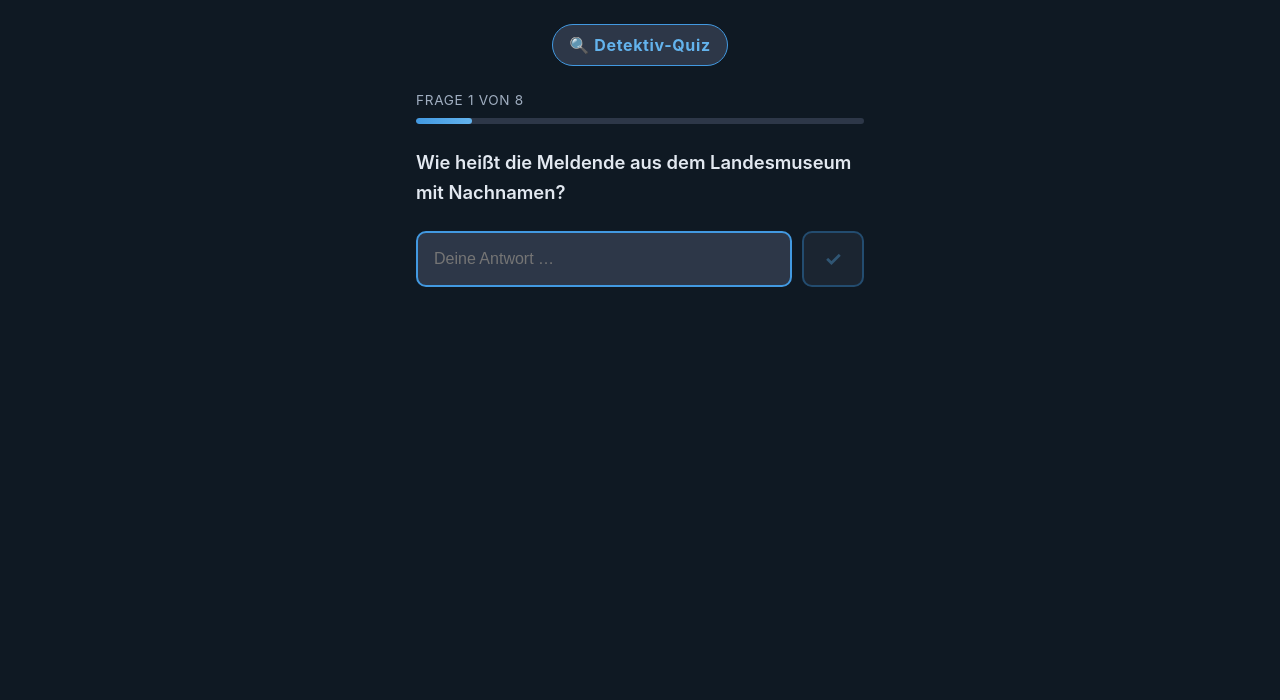
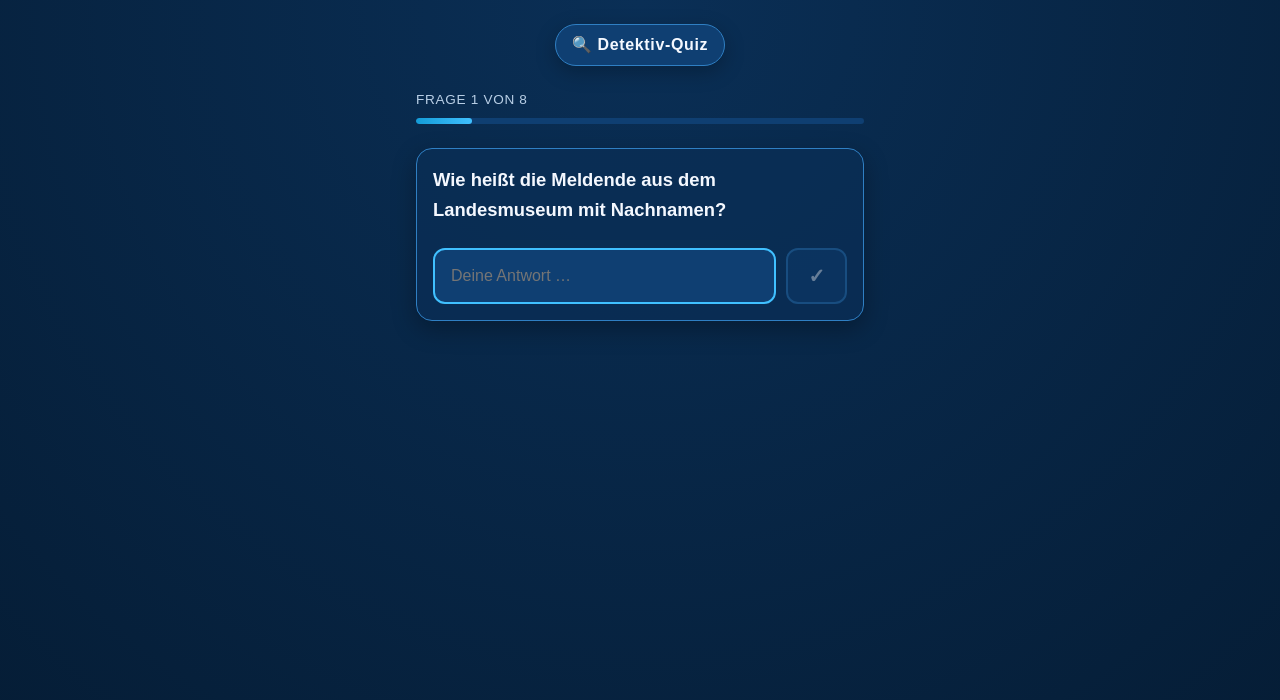
Before and after one commit to bbodensieck/zukunftstag-escape-game, a React (Vite) app: page / in a window 1280 px wide. Both pictures are taken after a click on the button "Löst das Rätsel". Shown: the top 700 px of the page. Built offline with nearby package versions, Linux system fonts and the light colour scheme.

Commit message:
Adapt UI to police-themed corporate design tokens
Agent-Logs-Url: https://github.com/bbodensieck/zukunftstag-escape-game/sessions/58add644-9738-4ecc-bfc0-445549865117

Co-authored-by: bbodensieck <36075498+bbodensieck@users.noreply.github.com>

```diff
--- a/src/components/AnswerButton.module.css
+++ b/src/components/AnswerButton.module.css
@@ -4,10 +4,10 @@
   gap: 0.875rem;
   width: 100%;
   padding: 1rem 1.25rem;
-  background-color: #1a202c;
-  border: 2px solid #2d3748;
-  border-radius: 10px;
-  color: #e2e8f0;
+  background-color: var(--color-bg);
+  border: 2px solid var(--color-border);
+  border-radius: var(--radius-md);
+  color: var(--color-text);
   font-size: 1rem;
   text-align: left;
   cursor: pointer;
@@ -20,21 +20,21 @@
 }
 
 .button.default:hover {
-  border-color: #4299e1;
-  background-color: #2d3748;
+  border-color: var(--color-accent);
+  background-color: var(--color-surface);
 }
 
 .button.correct {
-  border-color: #48bb78;
-  background-color: rgba(72, 187, 120, 0.15);
-  color: #68d391;
+  border-color: var(--color-success);
+  background-color: rgba(80, 192, 140, 0.15);
+  color: var(--color-success);
   cursor: default;
 }
 
 .button.incorrect {
-  border-color: #fc8181;
-  background-color: rgba(252, 129, 129, 0.15);
-  color: #fc8181;
+  border-color: var(--color-error);
+  background-color: rgba(240, 109, 109, 0.15);
+  color: var(--color-error);
   cursor: default;
 }
 
@@ -51,21 +51,21 @@
   width: 28px;
   height: 28px;
   min-width: 28px;
-  background-color: #2d3748;
+  background-color: var(--color-surface);
   border-radius: 6px;
   font-size: 0.8rem;
   font-weight: 700;
-  color: #a0aec0;
+  color: var(--color-muted);
 }
 
 .button.correct .label {
-  background-color: rgba(72, 187, 120, 0.3);
-  color: #68d391;
+  background-color: rgba(80, 192, 140, 0.3);
+  color: var(--color-success);
 }
 
 .button.incorrect .label {
-  background-color: rgba(252, 129, 129, 0.3);
-  color: #fc8181;
+  background-color: rgba(240, 109, 109, 0.3);
+  color: var(--color-error);
 }
 
 .text {
--- a/src/components/ProgressBar.module.css
+++ b/src/components/ProgressBar.module.css
@@ -5,7 +5,7 @@
 
 .label {
   font-size: 0.85rem;
-  color: #a0aec0;
+  color: var(--color-muted);
   margin-bottom: 0.5rem;
   letter-spacing: 0.05em;
   text-transform: uppercase;
@@ -14,14 +14,14 @@
 .track {
   width: 100%;
   height: 6px;
-  background-color: #2d3748;
+  background-color: var(--color-surface);
   border-radius: 3px;
   overflow: hidden;
 }
 
 .fill {
   height: 100%;
-  background: linear-gradient(90deg, #4299e1, #63b3ed);
+  background: linear-gradient(90deg, var(--color-accent-strong), var(--color-accent));
   border-radius: 3px;
   transition: width 0.5s ease;
 }
--- a/src/components/PuzzleBoard.module.css
+++ b/src/components/PuzzleBoard.module.css
@@ -9,7 +9,7 @@
 .title {
   font-size: 1.4rem;
   font-weight: 700;
-  color: #e2e8f0;
+  color: var(--color-text);
   margin: 0;
 }
 
@@ -46,13 +46,13 @@
 .successText {
   font-size: 1.75rem;
   font-weight: 800;
-  color: #68d391;
+  color: var(--color-highlight);
   letter-spacing: 0.05em;
 }
 
 .successSubtext {
   font-size: 1rem;
-  color: #a0aec0;
+  color: var(--color-muted);
 }
 
 @keyframes fadeIn {
--- a/src/components/QuestionCard.module.css
+++ b/src/components/QuestionCard.module.css
@@ -1,5 +1,10 @@
 .card {
   transition: opacity 0.35s ease, transform 0.35s ease;
+  background-color: rgba(10, 47, 86, 0.72);
+  border: 1px solid var(--color-border);
+  border-radius: var(--radius-lg);
+  padding: 1rem;
+  box-shadow: 0 8px 24px rgba(0, 0, 0, 0.3);
 }
 
 .visible {
@@ -16,7 +21,7 @@
 .question {
   font-size: 1.15rem;
   font-weight: 600;
-  color: #e2e8f0;
+  color: var(--color-text);
   line-height: 1.6;
   margin-bottom: 1.5rem;
 }
--- a/src/components/QuizContainer.module.css
+++ b/src/components/QuizContainer.module.css
@@ -18,14 +18,15 @@
   display: inline-flex;
   align-items: center;
   gap: 0.5rem;
-  background-color: #2d3748;
-  color: #63b3ed;
+  background-color: var(--color-surface);
+  color: var(--color-text);
   font-weight: 700;
   font-size: 1rem;
   padding: 0.5rem 1rem;
   border-radius: 999px;
   letter-spacing: 0.04em;
-  border: 1px solid #4299e1;
+  border: 1px solid var(--color-border);
+  box-shadow: 0 6px 20px rgba(0, 0, 0, 0.25);
 }
 
 .main {
@@ -39,10 +40,10 @@
   margin-top: 1.5rem;
   align-self: center;
   padding: 0.875rem 2rem;
-  background-color: #2d3748;
-  border: 2px solid #4299e1;
-  border-radius: 10px;
-  color: #63b3ed;
+  background-color: var(--color-surface);
+  border: 2px solid var(--color-border);
+  border-radius: var(--radius-md);
+  color: var(--color-text);
   font-size: 1rem;
   font-weight: 600;
   cursor: pointer;
@@ -51,5 +52,5 @@
 
 .restartButton:active {
   transform: scale(0.97);
-  background-color: #4a5568;
+  background-color: var(--color-surface-strong);
 }
--- a/src/components/SplashScreen.module.css
+++ b/src/components/SplashScreen.module.css
@@ -10,16 +10,17 @@
 .image {
   width: 100%;
   max-width: 360px;
-  border-radius: 16px;
+  border-radius: var(--radius-lg);
+  border: 2px solid var(--color-border);
   box-shadow: 0 4px 24px rgba(0, 0, 0, 0.5);
 }
 
 .startButton {
   padding: 0.875rem 2.5rem;
-  background-color: #2d3748;
-  border: 2px solid #4299e1;
-  border-radius: 10px;
-  color: #63b3ed;
+  background-color: var(--color-surface);
+  border: 2px solid var(--color-border);
+  border-radius: var(--radius-md);
+  color: var(--color-text);
   font-size: 1.125rem;
   font-weight: 700;
   cursor: pointer;
@@ -28,10 +29,10 @@
 }
 
 .startButton:hover {
-  background-color: #3a4a63;
+  background-color: var(--color-surface-strong);
 }
 
 .startButton:active {
   transform: scale(0.97);
-  background-color: #4a5568;
+  background-color: var(--color-surface-strong);
 }
--- a/src/components/TextAnswerInput.module.css
+++ b/src/components/TextAnswerInput.module.css
@@ -12,10 +12,10 @@
 .input {
   flex: 1;
   padding: 0.875rem 1rem;
-  background-color: #1a202c;
-  border: 2px solid #2d3748;
-  border-radius: 10px;
-  color: #e2e8f0;
+  background-color: var(--color-bg);
+  border: 2px solid var(--color-border);
+  border-radius: var(--radius-md);
+  color: var(--color-text);
   font-size: 1rem;
   min-height: 56px;
   outline: none;
@@ -23,30 +23,30 @@
 }
 
 .input:focus {
-  border-color: #4299e1;
-  background-color: #2d3748;
+  border-color: var(--color-accent);
+  background-color: var(--color-surface);
 }
 
 .input.correct {
-  border-color: #48bb78;
-  background-color: rgba(72, 187, 120, 0.15);
-  color: #68d391;
+  border-color: var(--color-success);
+  background-color: rgba(80, 192, 140, 0.15);
+  color: var(--color-success);
 }
 
 .input.incorrect {
-  border-color: #fc8181;
-  background-color: rgba(252, 129, 129, 0.15);
-  color: #fc8181;
+  border-color: var(--color-error);
+  background-color: rgba(240, 109, 109, 0.15);
+  color: var(--color-error);
 }
 
 .submitButton {
   padding: 0 1.25rem;
   min-height: 56px;
   min-width: 56px;
-  background-color: #2d3748;
-  border: 2px solid #4299e1;
-  border-radius: 10px;
-  color: #63b3ed;
+  background-color: var(--color-surface);
+  border: 2px solid var(--color-border);
+  border-radius: var(--radius-md);
+  color: var(--color-text);
   font-size: 1.25rem;
   font-weight: 700;
   cursor: pointer;
@@ -54,8 +54,8 @@
 }
 
 .submitButton:hover:not(:disabled) {
-  background-color: #4299e1;
-  color: #fff;
+  background-color: var(--color-accent-strong);
+  color: var(--color-text);
 }
 
 .submitButton:active:not(:disabled) {
@@ -68,14 +68,14 @@
 }
 
 .feedbackCorrect {
-  color: #68d391;
+  color: var(--color-success);
   font-weight: 600;
   font-size: 1rem;
   margin: 0;
 }
 
 .feedbackIncorrect {
-  color: #fc8181;
+  color: var(--color-error);
   font-weight: 600;
   font-size: 1rem;
   margin: 0;
--- a/src/components/VictoryScreen.module.css
+++ b/src/components/VictoryScreen.module.css
@@ -10,7 +10,8 @@
 .image {
   width: 100%;
   max-width: 360px;
-  border-radius: 16px;
+  border-radius: var(--radius-lg);
+  border: 2px solid var(--color-border);
   box-shadow: 0 4px 24px rgba(0, 0, 0, 0.5);
   animation: fadeIn 0.6s ease-out;
 }
@@ -34,12 +35,12 @@
 .title {
   font-size: 1.5rem;
   font-weight: 700;
-  color: #68d391;
+  color: var(--color-highlight);
 }
 
 .subtitle {
   font-size: 1rem;
-  color: #a0aec0;
+  color: var(--color-muted);
 }
 
 .audioPlayer {
@@ -49,10 +50,10 @@
 
 .restartButton {
   padding: 0.875rem 2rem;
-  background-color: #2d3748;
-  border: 2px solid #4299e1;
-  border-radius: 10px;
-  color: #63b3ed;
+  background-color: var(--color-surface);
+  border: 2px solid var(--color-border);
+  border-radius: var(--radius-md);
+  color: var(--color-text);
   font-size: 1rem;
   font-weight: 600;
   cursor: pointer;
@@ -61,5 +62,5 @@
 
 .restartButton:active {
   transform: scale(0.97);
-  background-color: #4a5568;
+  background-color: var(--color-surface-strong);
 }
--- a/src/index.css
+++ b/src/index.css
@@ -6,16 +6,32 @@
   padding: 0;
 }
 
+:root {
+  --color-bg: #051c34;
+  --color-bg-alt: #0a2f56;
+  --color-surface: #0f3f72;
+  --color-surface-strong: #155391;
+  --color-border: #2f7fc3;
+  --color-accent: #40c0ff;
+  --color-accent-strong: #149cd7;
+  --color-highlight: #f2ca3c;
+  --color-text: #f4f8ff;
+  --color-muted: #b9cfe6;
+  --color-success: #50c08c;
+  --color-error: #f06d6d;
+  --radius-md: 12px;
+  --radius-lg: 16px;
+}
+
 html {
   font-size: 16px;
   -webkit-text-size-adjust: 100%;
 }
 
 body {
-  background-color: #0f1923;
-  color: #e2e8f0;
-  font-family: -apple-system, BlinkMacSystemFont, 'Segoe UI', Roboto, Oxygen,
-    Ubuntu, sans-serif;
+  background: radial-gradient(circle at top, var(--color-bg-alt), var(--color-bg));
+  color: var(--color-text);
+  font-family: 'Arial', 'Helvetica Neue', Helvetica, sans-serif;
   line-height: 1.5;
   min-height: 100dvh;
 }
```
Also changed, not shown: src/components/PuzzleBoard.tsx (+6 -6 lines).
